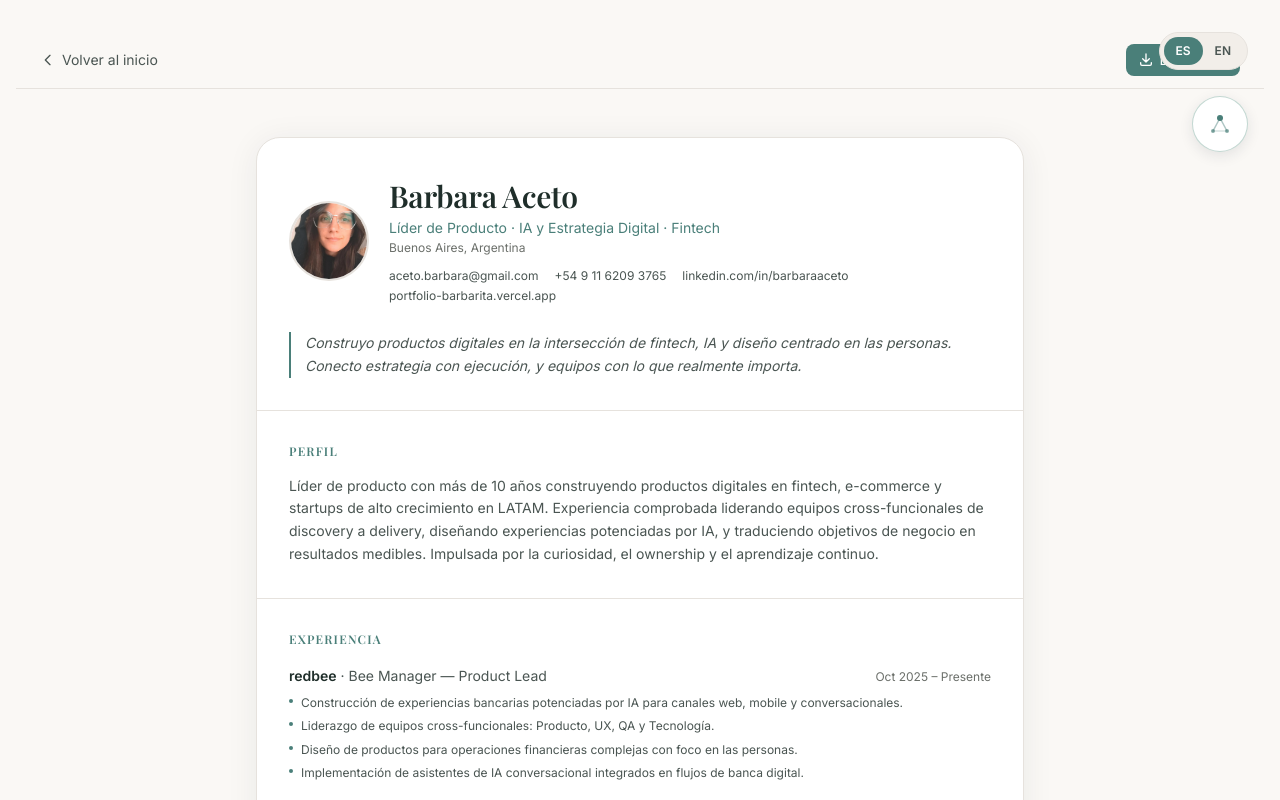
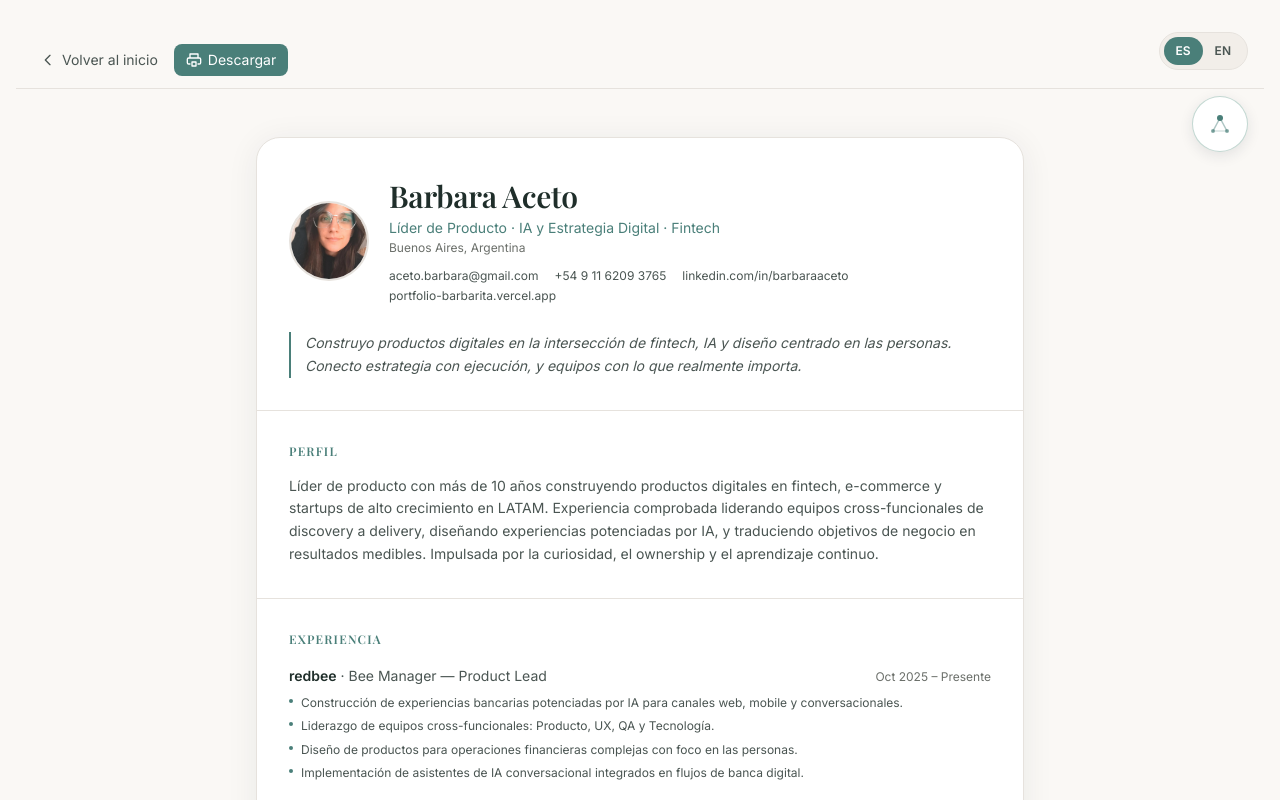
Before and after one commit to barbaritaaceto/Portfolio_Barbarita, a React (Vite) app: page /one-sheet in a window 1280 px wide. Shown: the top 800 px of the page. Built offline with nearby package versions, Linux system fonts and the light colour scheme.

Commit message:
fix: move print button next to back link, fix print dialog trigger

```diff
--- a/src/pages/OneSheet.tsx
+++ b/src/pages/OneSheet.tsx
@@ -214,7 +214,7 @@ export default function OneSheet() {
 
       {/* Action bar — always visible, hidden on print */}
       <div
-        className="one-sheet-actionbar sticky top-0 z-40 flex items-center justify-between gap-3 px-6 py-3"
+        className="one-sheet-actionbar sticky top-0 z-40 flex items-center gap-4 px-6 py-3"
         style={{ backgroundColor: 'var(--bg)', borderBottom: '1px solid var(--border-base)' }}
       >
         <Link
@@ -228,12 +228,13 @@ export default function OneSheet() {
           {c.backHome}
         </Link>
         <button
-          onClick={() => window.print()}
+          type="button"
+          onClick={() => { setTimeout(() => window.print(), 0) }}
           className="inline-flex items-center gap-1.5 text-sm font-medium px-3 py-1.5 rounded-lg transition-colors"
           style={{ backgroundColor: 'var(--accent-primary)', color: '#fff' }}
         >
           <svg className="w-4 h-4" fill="none" stroke="currentColor" viewBox="0 0 24 24">
-            <path strokeLinecap="round" strokeLinejoin="round" strokeWidth={2} d="M4 16v2a2 2 0 002 2h12a2 2 0 002-2v-2M7 10l5 5 5-5M12 15V3" />
+            <path strokeLinecap="round" strokeLinejoin="round" strokeWidth={2} d="M6 9V3h12v6M6 18H4a2 2 0 01-2-2v-5a2 2 0 012-2h16a2 2 0 012 2v5a2 2 0 01-2 2h-2M9 21h6v-6H9v6z" />
           </svg>
           {c.printBtn}
         </button>
```
